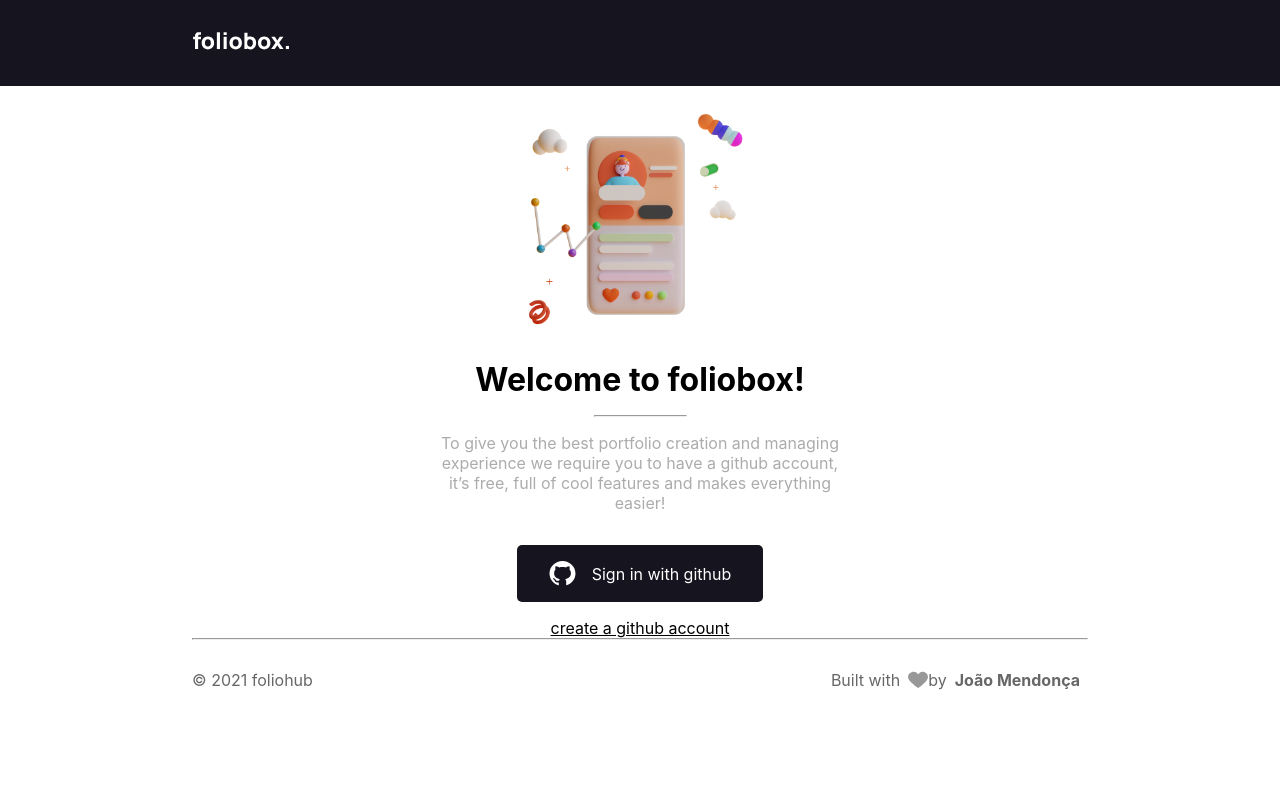
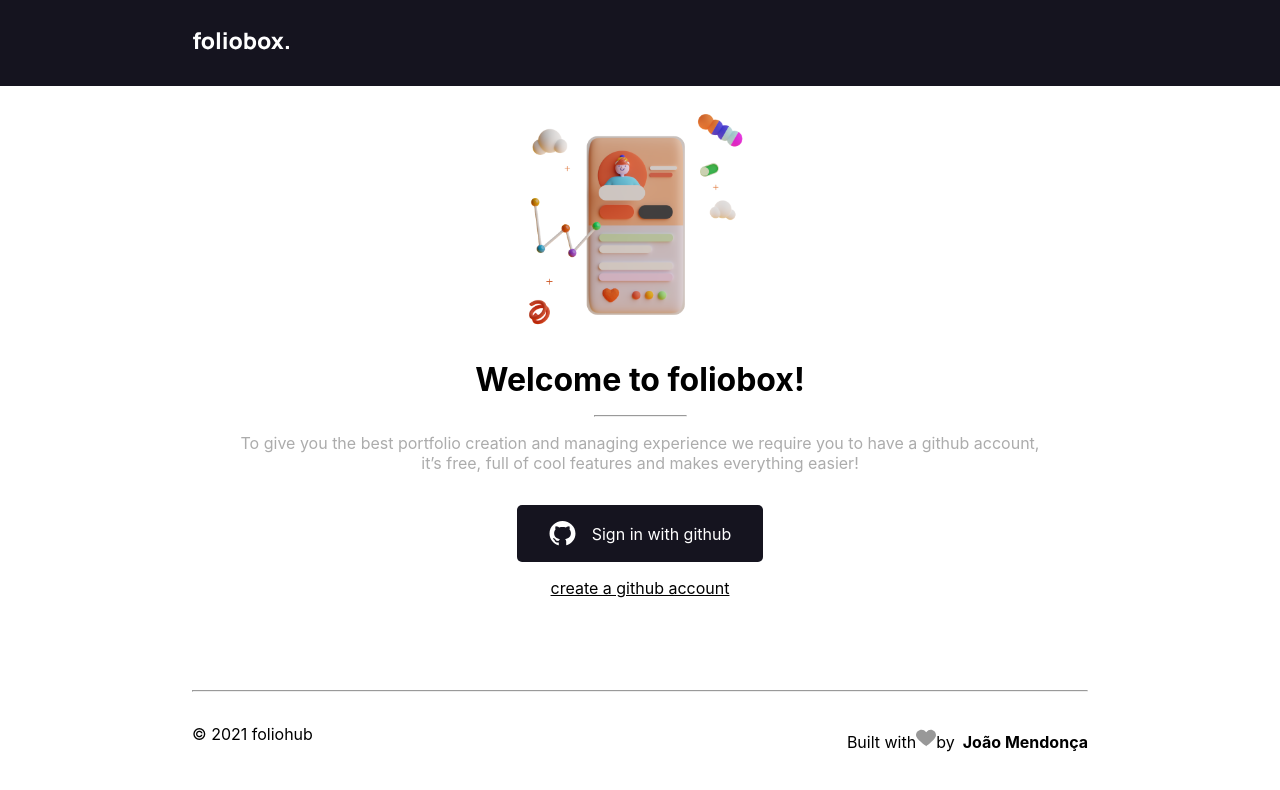
Before and after one commit to joaomendoncaa/foliobox-frontend, a Next.js app: page /signin in a window 1280 px wide. Shown: the top 790 px of the page. Built offline with nearby package versions, Linux system fonts and the light colour scheme.

Commit message:
Footer Tweaks

```diff
--- a/components/Footer/index.js
+++ b/components/Footer/index.js
@@ -2,10 +2,12 @@
 
 import { Container, BuiltWithWrapper } from './styles'
 
-export default function Footer() {
+export default function Footer({ isPositionAbsolute }) {
 
     return (
-        <Container>
+        <Container isPositionAbsolute={isPositionAbsolute}>
+            <hr className="footer-separator" />
+
             <span className="copyright-span">© 2021 foliohub</span>
             <BuiltWithWrapper>
                 <span>Built with</span>
@@ -15,8 +17,6 @@
                     <a target="_blank" href="https://twitter.com/joaomendoncaaaa">João Mendonça</a>
                 </span>
             </BuiltWithWrapper>
-
-            <hr className="footer-separator" />
         </Container>
     )
 }
--- a/components/Footer/styles.js
+++ b/components/Footer/styles.js
@@ -4,26 +4,20 @@
     width: 100vw;
     padding: 2rem var(--horizontal-padding);
 
-    display: flex;
-    flex-wrap: wrap;
-    justify-content: space-between;
-    flex-direction: row;
-
-    position: relative;
+    ${props => (props.isPositionAbsolute === true) ? 'position: absolute;bottom: 1rem;left: 0;z-index: 1;' : ''}
 
     .footer-separator {
-        position: absolute;
-        top: 0;
-        width: calc(100% - (var(--horizontal-padding) * 2));
-        color: var(--separator-light);
+    color: var(--separator - light);
+    margin-bottom: 2rem;
 }
 
     .copyright-span {
-        color: var(--text-secondary-light);
+    color: var(--text - secondary - light);
 }
 `
 
 export const BuiltWithWrapper = styled.div`
+float: right;
 display: flex;
 flex-direction: row;
 align-items: center;
@@ -34,7 +28,7 @@
 }
 
 span {
-        color: var(--text-secondary-light);
+    color: var(--text - secondary - light);
     margin: 0 .5rem 0 0;
 
     a {
@@ -43,11 +37,11 @@
     }
 }
 
-    @media (min-width: 600px) {}
-    @media (min-width: 900px) {
+@media(min-width: 600px) { }
+@media(min-width: 900px) {
     span {
         font-size: 1rem;
-        margin: 0 .5rem 0 0;
+        margin: 0.5rem 0 0;
 
         a {
             font-weight: bold;
@@ -55,6 +49,6 @@
         }
     }
 }
-    @media (min-width: 1200px) {}
-    @media (min-width: 1800px) {}
+@media(min-width: 1200px) { }
+@media(min-width: 1800px) { }
 `
--- a/pages/signin.js
+++ b/pages/signin.js
@@ -42,7 +42,7 @@
             </IconButton>
             <a className="create-github-account">create a github account</a>
 
-            <Footer />
+            <Footer isPositionAbsolute />
         </Container>
     )
 }
--- a/styles/SignIn.js
+++ b/styles/SignIn.js
@@ -28,6 +28,23 @@
         cursor: pointer;
         text-decoration: underline;
     }
+
+    @media (min-width: 600px) {
+        p {
+            max-width: 500px;
+        }
+    }
+    @media (min-width: 900px) {
+        p {
+            max-width: 700px;
+        }
+    }
+    @media (min-width: 1200px) {
+        p {
+            max-width: 800px;
+        }
+    }
+    @media (min-width: 1800px) {}
 `
 
 export const IllustrationWrapper = styled.div`
```
Lines whose indentation alone changed are shown as unchanged.
